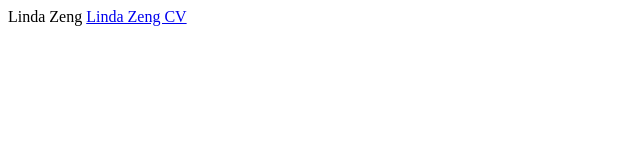
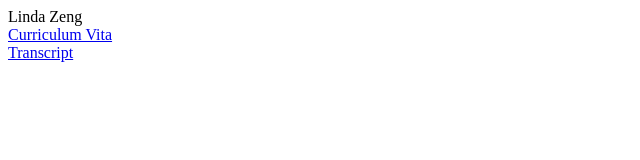
Before and after one commit to lindazeng979/lindazeng979.github.io, a plain HTML site: page index.html in a window 1280 px wide. Shown: the whole page, without its empty margins (0-640 px from the left). Drawn offline with Linux system fonts and the light colour scheme.

Commit message:
Add CV & Transcript

```diff
--- a/index.html
+++ b/index.html
@@ -6,7 +6,7 @@
 </head>
 <body>
 Linda Zeng
-
-<a href="https://drive.google.com/file/d/1Q9UNp0FNIPyBxO8P8KzsBB6QWur_PPB8/view?usp=sharing">Linda Zeng CV</a>
+<br><a href="https://drive.google.com/file/d/1Q9UNp0FNIPyBxO8P8KzsBB6QWur_PPB8/view?usp=sharing">Curriculum Vita</a>
+<br><a href="https://drive.google.com/file/d/1tBDqA8OhQQ_WyGowii56HMCCfknG9UqT/view?usp=sharing">Transcript</a>
 </body>
 </html>
```
